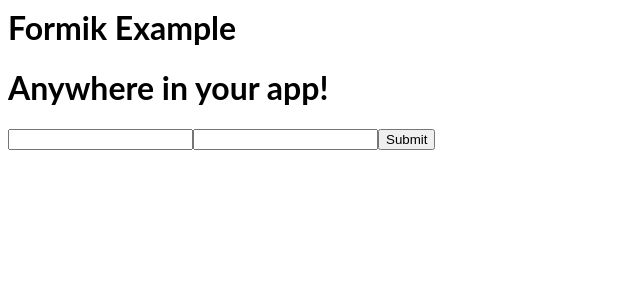
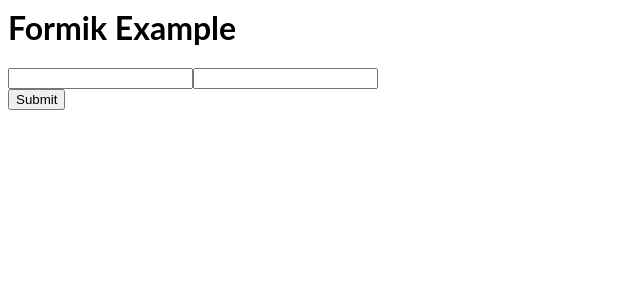
Before and after one commit to ShakibAhmed007/react-dev-formik, a React (Create React App) app: page / in a window 1280 px wide. Shown: the top 300 px of the page, without its empty margins (0-640 px from the left). Built offline with nearby package versions, Linux system fonts and the light colour scheme.

Commit message:
1 file modified

```diff
--- a/src/BasicForm.js
+++ b/src/BasicForm.js
@@ -3,7 +3,6 @@
 
 const BasicForm = () => (
   <div>
-    <h1>Anywhere in your app!</h1>
     <Formik
       initialValues={{ email: '', password: '' }}
       validate={values => {
@@ -49,6 +48,7 @@
             value={values.password}
           />
           {errors.password && touched.password && errors.password}
+          <br />
           <button type="submit" disabled={isSubmitting}>
             Submit
           </button>
```
